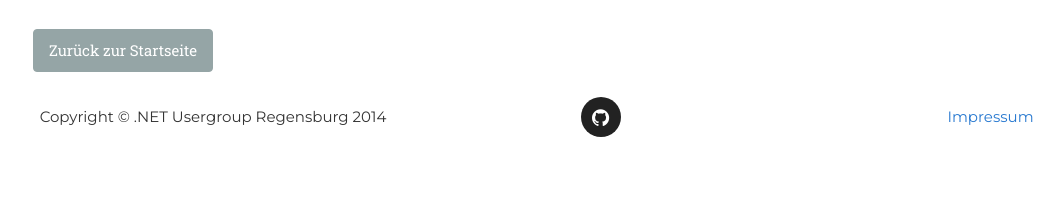
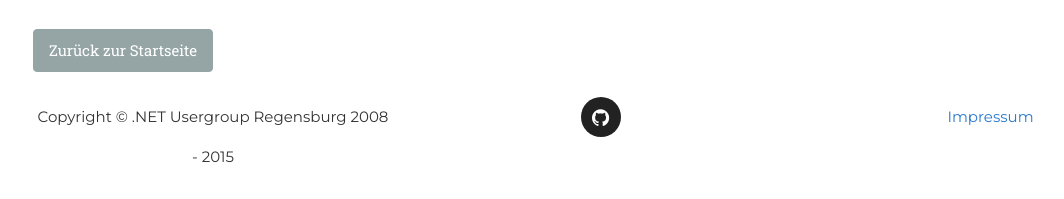
Before and after one commit to DotNetRegensburg/dotnetregensburg.github.io, a Jekyll site: the page built from imprint.html, in a window 1280 px wide. Shown: the part 1903-2102 px from the top of the page, without its empty margins (37-1101 px from the left). Built offline with Jekyll 4.4.1, drawn with Linux system fonts in a browser that asks for light colours; some web fonts are replaced; before the commit the page ends 2065 px from its top, so only the background shows below that.

```diff
--- a/_includes/footer.html
+++ b/_includes/footer.html
@@ -2,7 +2,7 @@
     <div class="container">
         <div class="row">
             <div class="col-md-4">
-                <span class="copyright">Copyright &copy; {{ site.title }} 2014</span>
+                <span class="copyright">Copyright &copy; {{ site.title }} 2008 - 2015</span>
             </div>
             <div class="col-md-4">
                 <ul class="list-inline social-buttons">
@@ -13,7 +13,7 @@
             </div>
             <div class="col-md-4">
                 <ul class="list-inline quicklinks">
-                    <li><a href="imprint">Impressum</a></li>
+                    <li><a href="/imprint">Impressum</a></li>
                 </ul>
             </div>
         </div>
```
